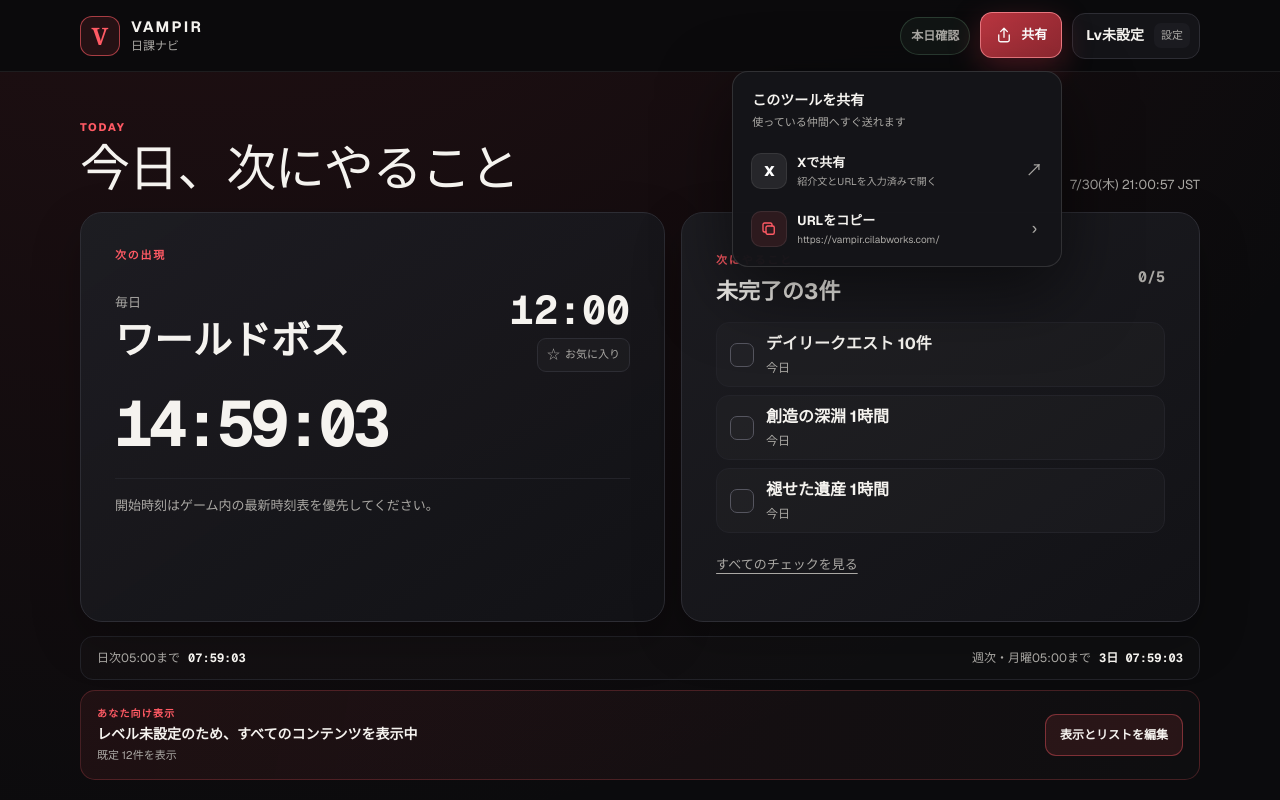
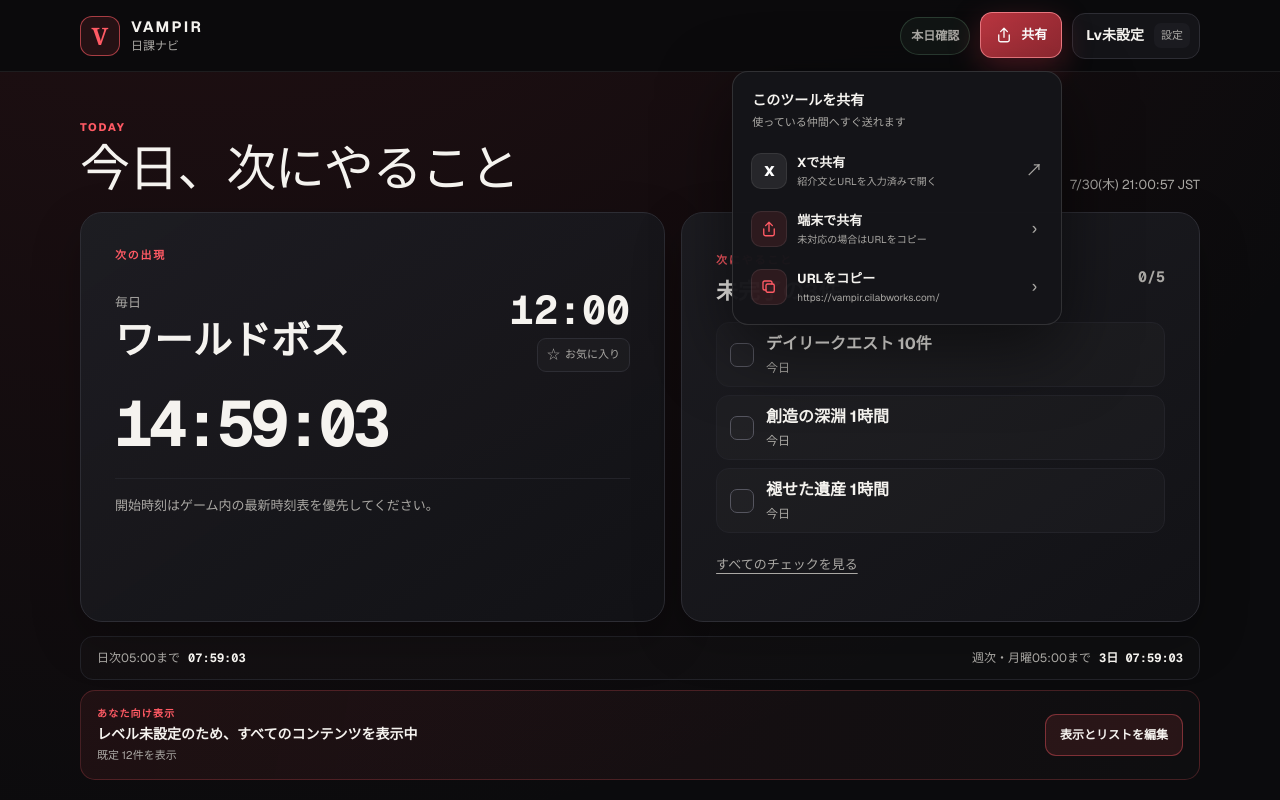
Before and after one commit to Ranats/vampir-support-hub, a Next.js app: page / in a window 1280 px wide. Both pictures are taken after a click on the button "共有". Shown: the top 800 px of the page. Built offline with nearby package versions, Linux system fonts and the light colour scheme.

Commit message:
Handle sharing without hydration state

```diff
--- a/app/ShareMenu.tsx
+++ b/app/ShareMenu.tsx
@@ -32,12 +32,7 @@ export default function ShareMenu() {
   const rootRef = useRef<HTMLDivElement>(null);
   const triggerRef = useRef<HTMLButtonElement>(null);
   const [open, setOpen] = useState(false);
-  const [nativeShareSupported, setNativeShareSupported] = useState(false);
   const [message, setMessage] = useState("");
-
-  useEffect(() => {
-    setNativeShareSupported(typeof navigator.share === "function");
-  }, []);
 
   useEffect(() => {
     if (!open) return;
@@ -70,6 +65,11 @@ export default function ShareMenu() {
   }
 
   async function shareFromDevice() {
+    if (typeof navigator.share !== "function") {
+      await copyUrl();
+      return;
+    }
+
     try {
       await navigator.share({
         title: "VAMPIR 日課ナビ",
@@ -120,7 +120,6 @@ export default function ShareMenu() {
           <span><strong>Xで共有</strong><small>紹介文とURLを入力済みで開く</small></span>
           <span className="share-menu-arrow" aria-hidden="true">↗</span>
         </a>
-        {nativeShareSupported ? (
         <button
           className="share-menu-item"
           type="button"
@@ -128,10 +127,9 @@ export default function ShareMenu() {
           onClick={shareFromDevice}
         >
           <span className="share-menu-icon"><ShareIcon /></span>
-            <span><strong>端末で共有</strong><small>利用できるアプリを選ぶ</small></span>
+          <span><strong>端末で共有</strong><small>未対応の場合はURLをコピー</small></span>
           <span className="share-menu-arrow" aria-hidden="true">›</span>
         </button>
-        ) : null}
         <button
           className="share-menu-item"
           type="button"
```
Lines whose indentation alone changed are shown as unchanged.
